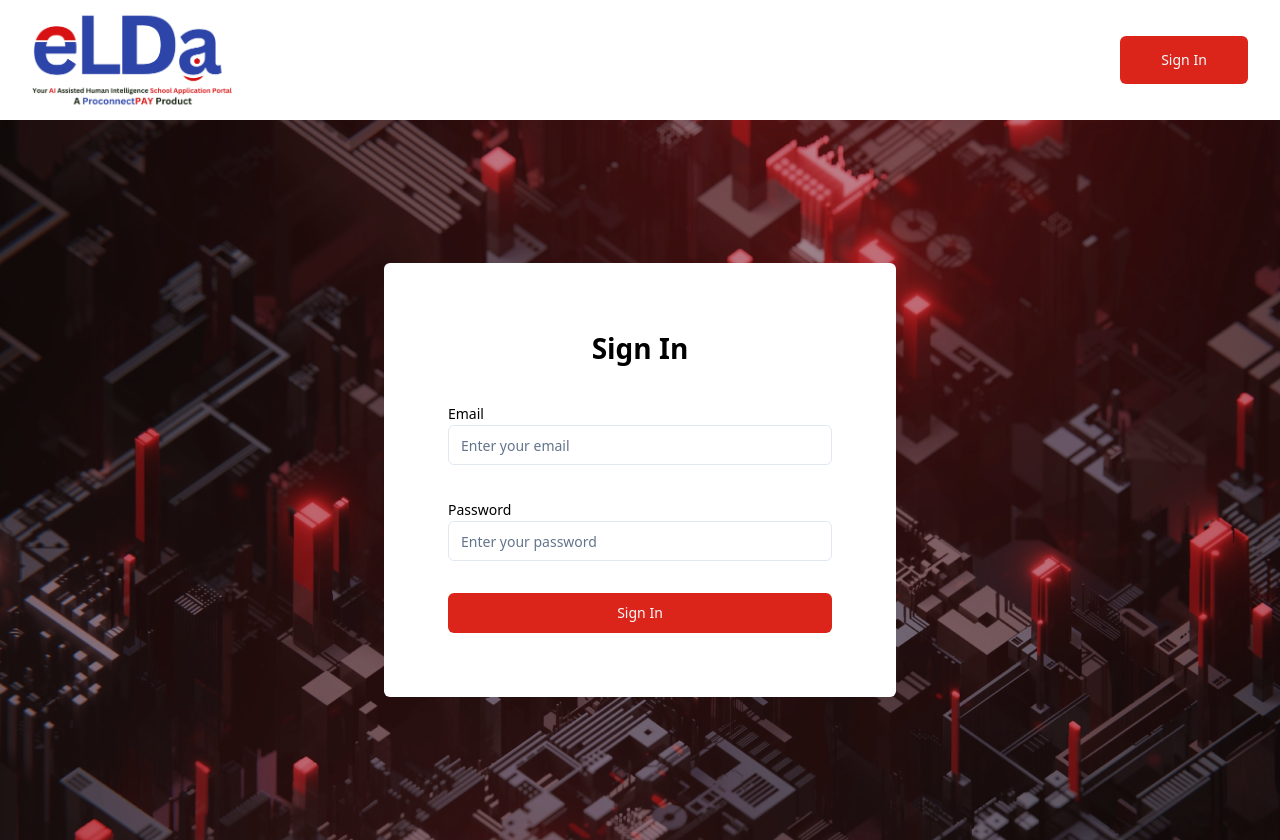
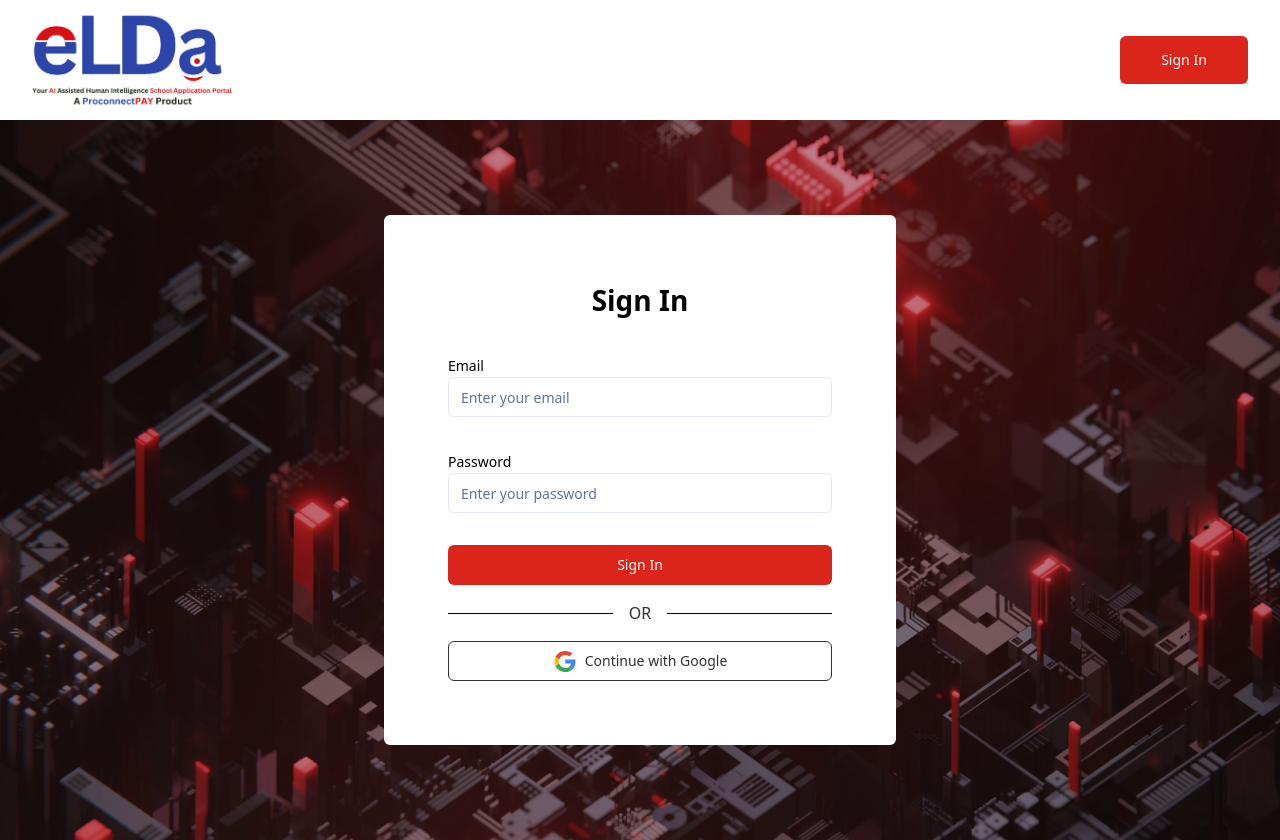
Before and after one commit to ProconnectPay-Org/elda-ai-frontend, a React (Vite) app: page /sign-in in a window 1280 px wide. Built offline with nearby package versions, Linux system fonts and the light colour scheme.

Commit message:
fix ui errors on pages

```diff
--- a/src/components/AuthForm.tsx
+++ b/src/components/AuthForm.tsx
@@ -12,6 +12,7 @@ import CustomInput from "./CustomInput";
 import { signIn } from "@/lib/actions/user.actions";
 import { DummyUser } from "@/types";
 // import { signIn, signUp } from "@/lib/actions/user.actions";
+import GoogleIcon from '@/assets/google-logo.svg'
 
 const AuthForm = ({ type }: { type: string }) => {
   const [isLoading, setIsLoading] = useState(false);
@@ -125,6 +126,20 @@ const AuthForm = ({ type }: { type: string }) => {
         </form>
       </Form>
 
+      <div className="flex items-center my-4">
+        <div className="flex-grow border-t border-gray-300"></div>
+        <span className="mx-4 text-gray-500">OR</span>
+        <div className="flex-grow border-t border-gray-300"></div>
+      </div>
+
+      <Button
+        variant={"outline"}
+        className="w-full bg-white text-[#333333] border-[#333333] gap-2"
+      >
+        <img src={GoogleIcon} alt="google icon" />
+        Continue with Google
+      </Button>
+
       {/* <footer className="flex justify-center gap-1">
         <p className="text-14 font-normal text-gray-600">
           {type === "sign-in"
--- a/src/pages/(root)/SuperAdmin/AdminDashboard.tsx
+++ b/src/pages/(root)/SuperAdmin/AdminDashboard.tsx
@@ -91,7 +91,7 @@ const AdminDashboard = () => {
       {/* RECENT ACTIVITY */}
       <div className="w-full lg:min-w-[40%] lg:w-[50%]">
         <span className="flex justify-between">
-          <h2 className="text-xl">Recent Activity</h2>
+          <h2 className="text-xl font-medium">Recent Activity</h2>
           <p className="text-red underline cursor-pointer">View all</p>
         </span>
         {NotificationDetails.map((item) => (
```
Also changed, not shown: src/assets/google-logo.svg (added).
